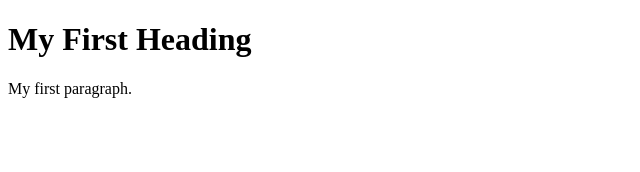
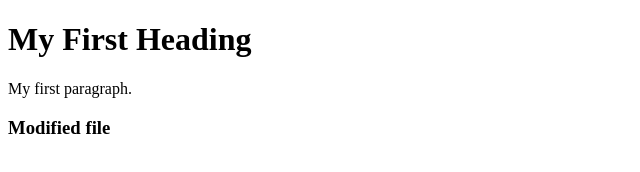
Before and after one commit to Geeorgetaa/MarisceacGeorgeta_PAP2013, a plain HTML site: page index.html in a window 1280 px wide. Shown: the whole page, without its empty margins (0-640 px from the left). Drawn offline with Linux system fonts and the light colour scheme.

Commit message:
Modified file index.html

```diff
--- a/index.html
+++ b/index.html
@@ -4,6 +4,6 @@
 
 <h1>My First Heading</h1>
 <p>My first paragraph.</p>
-
+<h3>Modified file</h3>
 </body>
 </html>
```
